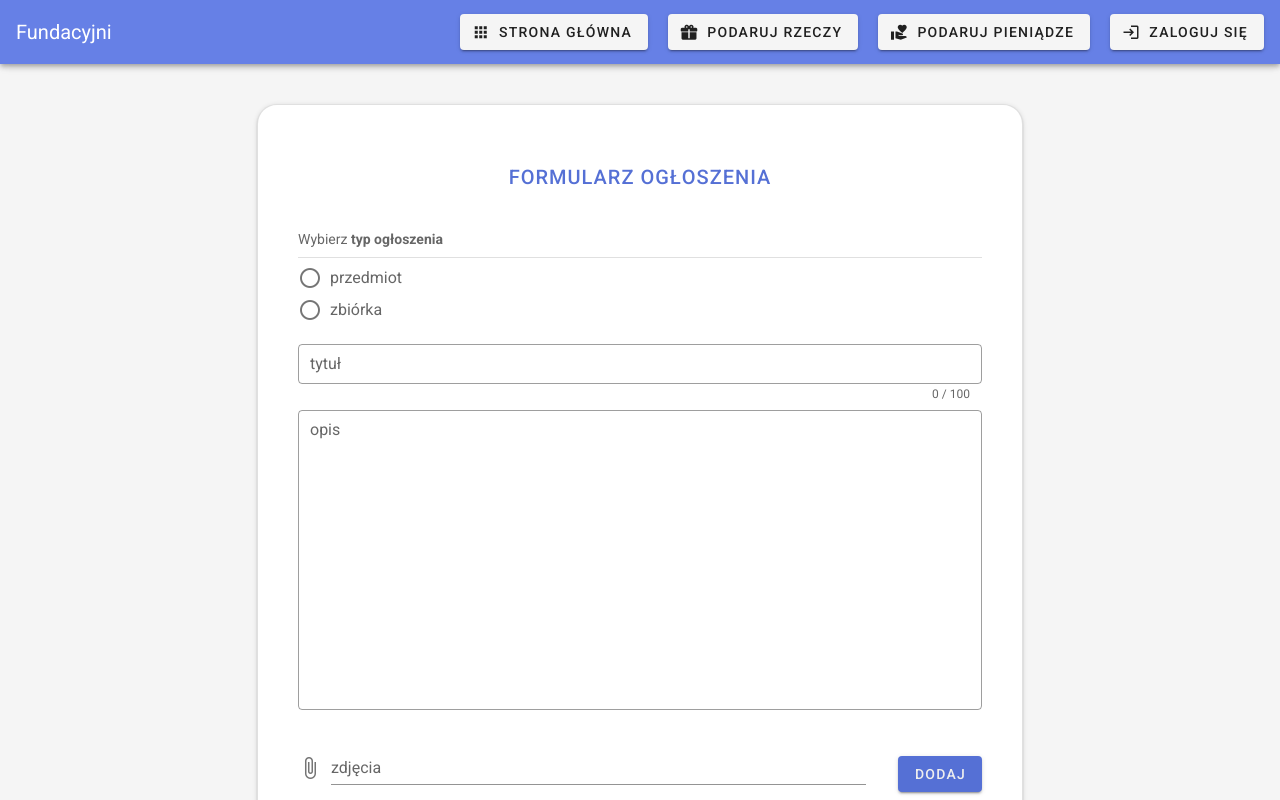
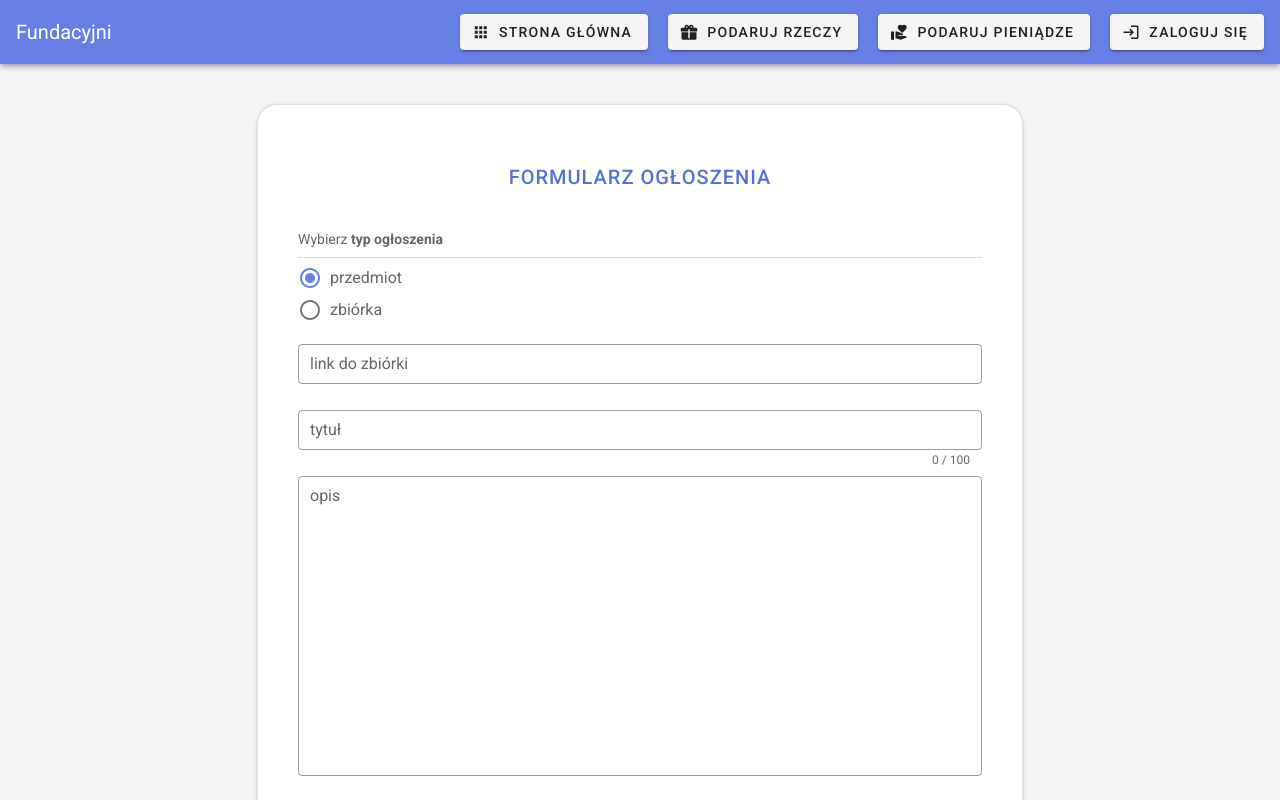
Before and after one commit to Fundacyjni/frontend, a Nuxt app: page /add-post in a window 1280 px wide. Shown: the top 800 px of the page. Built offline with nearby package versions, Linux system fonts and the light colour scheme.

Commit message:
feat: add url input

```diff
--- a/pages/add-post.vue
+++ b/pages/add-post.vue
@@ -32,6 +32,12 @@
           ></v-text-field>
         </v-expand-transition>
         <v-form ref="form" v-model="valid" lazy-validation>
+          <v-text-field
+            v-model="url"
+            label="link do zbiórki"
+            outlined
+            dense
+          ></v-text-field>
           <v-text-field
             v-model="title"
             :counter="100"
@@ -82,14 +88,15 @@
 export default {
   data() {
     return {
-      files: [],
-      type: '',
+      type: 'gift',
+      price: 100,
       minPrice: 100,
       maxPrice: 100000,
-      price: 100,
-      valid: true,
+      url: '',
       title: '',
       desc: '',
+      files: [],
+      valid: true,
       priceRules: [
         (v) => !!v || 'Podaj wartość zbiórki',
         (v) => !isNaN(Number(v)) || 'Podaj liczbę',
```
